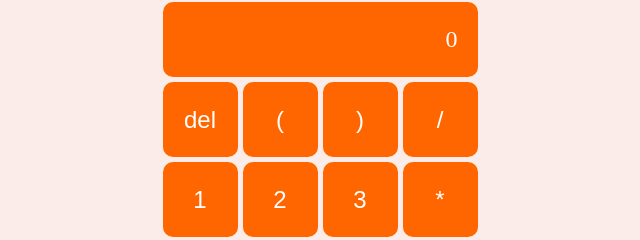
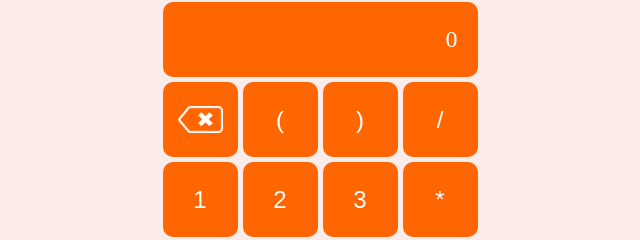
Before and after one commit to xAnderoov/pure-calc, a website: page index.html in a window 1280 px wide. Shown: the part 135-375 px from the top of the page, 320-960 px from the left. Drawn offline with Linux system fonts and the light colour scheme.

Commit message:
add delete icon

```diff
--- a/index.html
+++ b/index.html
@@ -18,7 +18,7 @@
   <main>
     <div class="calc">
       <div class="display">0</div>
-      <button disabled>del</button>
+      <button disabled><img src="img/del-icon.png" alt="del"></button>
       <button disabled>(</button>
       <button disabled>)</button>
       <button>/</button>
--- a/style.css
+++ b/style.css
@@ -36,6 +36,9 @@ main {
 }
 
 button {
+  display: flex;
+  justify-content: center;
+  align-items: center;
   transition: background 150ms;
 }
 
@@ -44,6 +47,11 @@ button:not(:disabled):hover {
   background-color: rgb(255, 30, 0);
 }
 
+button img {
+  width: 60%;
+  height: auto;
+}
+
 footer {
   align-self: center;
   padding: 15px;
```
Also changed, not shown: img/del-icon.png (added).
